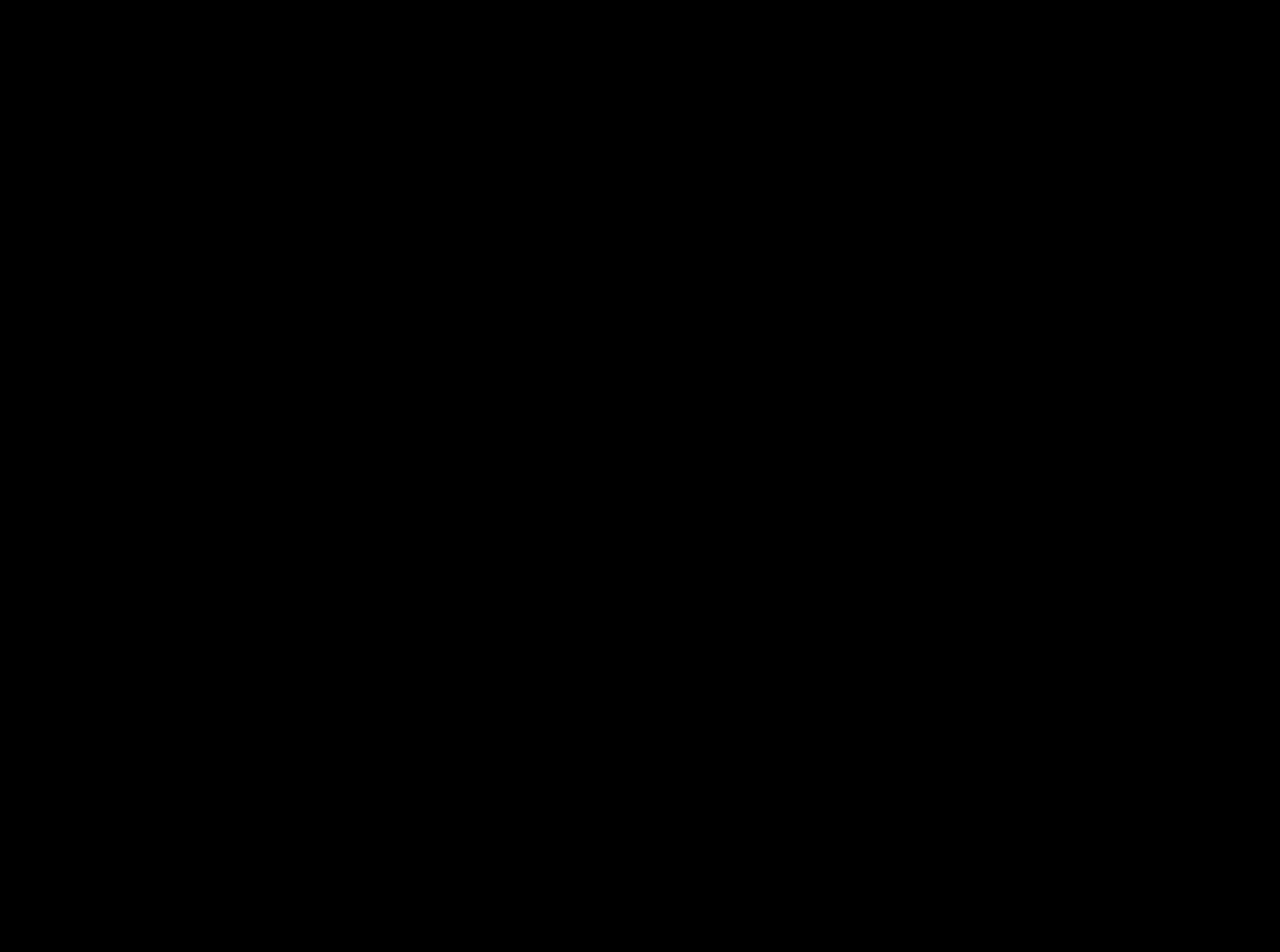
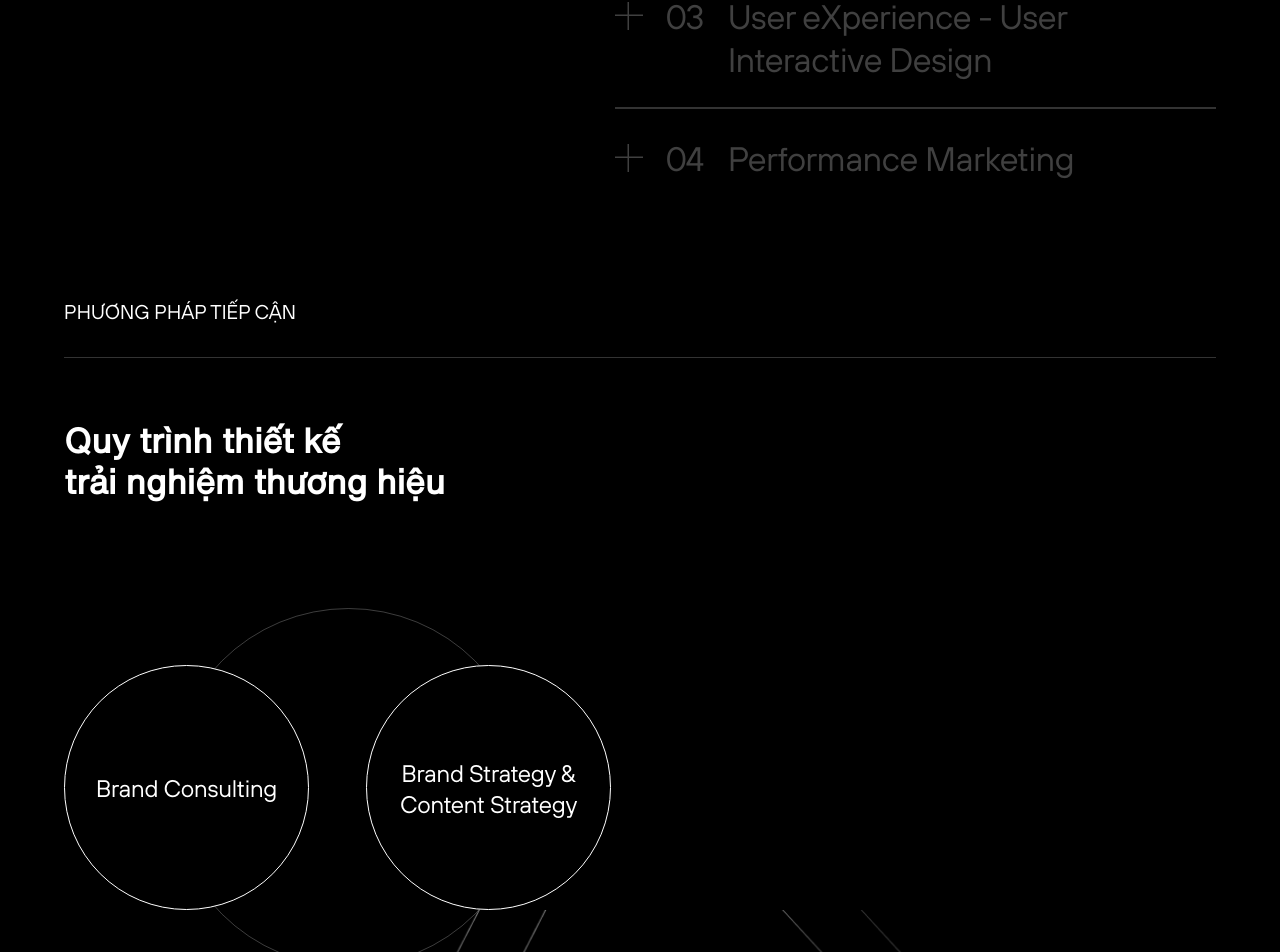
Before and after one commit to HaManhCuong-2910/vx-website, a Vue app: page /dich-vu in a window 1280 px wide. Before the commit this address had no page. Shown: the part 748-1700 px from the top of the page. Before the commit the page ends 800 px from the top, so only its background shows below. Built offline with nearby package versions, Linux system fonts and the light colour scheme; what vue3-cookies would draw is missing.

Commit message:
update UI

```diff
--- a/src/components/about/helper/ListStaffComponent.vue
+++ b/src/components/about/helper/ListStaffComponent.vue
@@ -20,12 +20,14 @@
   </div>
 </template>
 
-<script setup>
+<script setup lang="ts">
+import { dataStaff } from '@/constant/constant'
 import { onMounted, ref } from 'vue'
-import * as dataStaff from '@/service/data/listStaff.json'
-const listCard = ref(dataStaff.default)
+
+const listCard = ref<any[]>([])
 
 onMounted(() => {
+  listCard.value = JSON.parse(JSON.stringify(dataStaff))
   listCard.value.push({
     isJoin: true
   })
--- a/src/components/layout/default/HeaderComponent.vue
+++ b/src/components/layout/default/HeaderComponent.vue
@@ -46,7 +46,7 @@
             <li>
               <router-link
                 :to="{
-                  name: 'home'
+                  name: 'Service'
                 }"
               >
                 DỊCH VỤ
--- /dev/null
+++ b/src/components/service/ApproachesComponent.vue
@@ -0,0 +1,52 @@
+<template>
+  <div class="container-custom mx-auto">
+    <div class="title-service">
+      <h2>PHƯƠNG PHÁP TIẾP CẬN</h2>
+    </div>
+    <div class="mt-63">
+      <div class="title-procedure">
+        <h2 class="font-family-helvetica">
+          Quy trình thiết kế <br />
+          trải nghiệm thương hiệu
+        </h2>
+      </div>
+    </div>
+  </div>
+  <div class="mt-162">
+    <ApproachesTimeLineComponent />
+  </div>
+</template>
+
+<script setup lang="ts">
+import ApproachesTimeLineComponent from './helper/ApproachesTimeLineComponent.vue'
+</script>
+
+<style scoped lang="scss">
+.title-service {
+  padding-bottom: 32px;
+  border-bottom: 1px solid rgba(255, 255, 255, 0.2);
+  h2 {
+    color: #fff;
+    font-size: 20px;
+    font-style: normal;
+    font-weight: 500;
+    line-height: normal;
+    text-transform: uppercase;
+  }
+}
+.mt-63 {
+  margin-top: 63px;
+}
+.mt-162 {
+  margin-top: 162px;
+}
+.title-procedure {
+  h2 {
+    color: #fff;
+    font-size: 34px;
+    font-style: normal;
+    font-weight: 700;
+    line-height: normal;
+  }
+}
+</style>
--- /dev/null
+++ b/src/components/service/helper/ApproachesTimeLineComponent.vue
@@ -0,0 +1,16 @@
+<template>
+  <div class="container-approaches">
+    <div class="container-custom mx-auto">
+      <ContentDoubleTimeLineComponent />
+    </div>
+  </div>
+</template>
+
+<script setup lang="ts">
+import ContentDoubleTimeLineComponent from './ContentDoubleTimeLineComponent.vue'
+</script>
+
+<style scoped lang="scss">
+// .container-approaches {
+// }
+</style>
--- /dev/null
+++ b/src/components/service/helper/ContentDoubleTimeLineComponent.vue
@@ -0,0 +1,54 @@
+<template>
+  <div class="flex container-cardCircle">
+    <div class="CardCircle mr-57">
+      <p>Brand Consulting</p>
+    </div>
+    <div class="CardCircle">
+      <p>Brand Strategy & Content Strategy</p>
+    </div>
+    <span class="circle-after"></span>
+  </div>
+</template>
+
+<script setup lang="ts"></script>
+
+<style scoped lang="scss">
+.container-cardCircle {
+  position: relative;
+  .circle-after {
+    position: absolute;
+    width: 359px;
+    height: 359px;
+    display: block;
+    border: 1px solid rgba(255, 255, 255, 0.24);
+    border-radius: 50%;
+    top: -57px;
+    left: 105px;
+    z-index: -1;
+  }
+  .CardCircle {
+    z-index: 2;
+    background-color: #000;
+    width: 245px;
+    height: 245px;
+    border: 1px solid #fff;
+    border-radius: 50%;
+    display: flex;
+    justify-content: center;
+    align-items: center;
+    p {
+      color: #fff;
+      text-align: center;
+      font-size: 24px;
+      font-style: normal;
+      font-weight: 500;
+      line-height: 31px;
+      letter-spacing: -0.24px;
+    }
+
+    &.mr-57 {
+      margin-right: 57px;
+    }
+  }
+}
+</style>
--- a/src/constant/constant.ts
+++ b/src/constant/constant.ts
@@ -8,3 +8,41 @@ export const onSetActive = (event, isActive: boolean) => {
     }
   }
 }
+
+export const dataStaff = [
+  {
+    img: '/assets/list-staff/Long.png',
+    name: 'Phạm Hoàng Long',
+    position: 'CEO/Founder/Creative Director'
+  },
+  {
+    img: '/assets/list-staff/Linh.png',
+    name: 'Nguyễn Phong Linh',
+    position: 'Strategy Director'
+  },
+  {
+    img: '/assets/list-staff/My.png',
+    name: 'Trần Hà My',
+    position: 'Executive Account'
+  },
+  {
+    img: '/assets/list-staff/Huy.png',
+    name: 'Trần Quang Huy',
+    position: 'Co-Founder/Design Team Leader'
+  },
+  {
+    img: '/assets/list-staff/Quynh.png',
+    name: 'Lê Diễm Quỳnh',
+    position: 'Creative Designer'
+  },
+  {
+    img: '/assets/list-staff/HaAnh.png',
+    name: 'Lê Hà Anh',
+    position: 'Content Marketing Manager'
+  },
+  {
+    img: '',
+    name: 'Nguyễn Hồng Sơn',
+    position: 'Creative Designer'
+  }
+]
--- /dev/null
+++ b/src/pages/ServiceView.vue
@@ -0,0 +1,24 @@
+<template>
+  <div class="banner">
+    <div class="mt-208">
+      <CreativeServiceComponentVue />
+    </div>
+    <div class="mt-91">
+      <ApproachesComponentVue />
+    </div>
+  </div>
+</template>
+
+<script setup>
+import CreativeServiceComponentVue from '@/components/about/CreativeServiceComponent.vue'
+import ApproachesComponentVue from '@/components/service/ApproachesComponent.vue'
+</script>
+
+<style scoped lang="scss">
+.mt-208 {
+  margin-top: 208px;
+}
+.mt-91 {
+  margin-top: 91px;
+}
+</style>
--- a/src/router/index.ts
+++ b/src/router/index.ts
@@ -19,11 +19,19 @@ const router = createRouter({
         layout: DefaultLayoutVue
       },
       component: () => import('@/pages/AboutUsView.vue')
+    },
+    {
+      path: '/dich-vu',
+      name: 'Service',
+      meta: {
+        layout: DefaultLayoutVue
+      },
+      component: () => import('@/pages/ServiceView.vue')
     }
   ],
   scrollBehavior(to, from, savedPosition) {
     return { top: 0 }
-  },
+  }
 })
 
 export default router
```
Also changed, not shown: public/assets/svgs/arrow1.svg (added).
